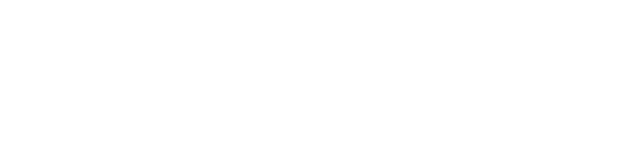
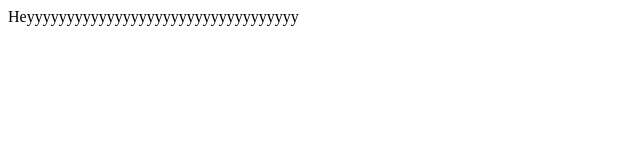
Before and after one commit to TheHaymaker/the-realest-repo-ever, a plain HTML site: page index.html in a window 1280 px wide. Shown: the whole page, without its empty margins (0-640 px from the left). Drawn offline with Linux system fonts and the light colour scheme.

Commit message:
Update index.html

```diff
--- a/index.html
+++ b/index.html
@@ -6,5 +6,5 @@
     <meta http-equiv="X-UA-Compatible" content="ie=edge" />
     <title>Document</title>
   </head>
-  <body></body>
+  <body>Heyyyyyyyyyyyyyyyyyyyyyyyyyyyyyyyyyy</body>
 </html>
```
